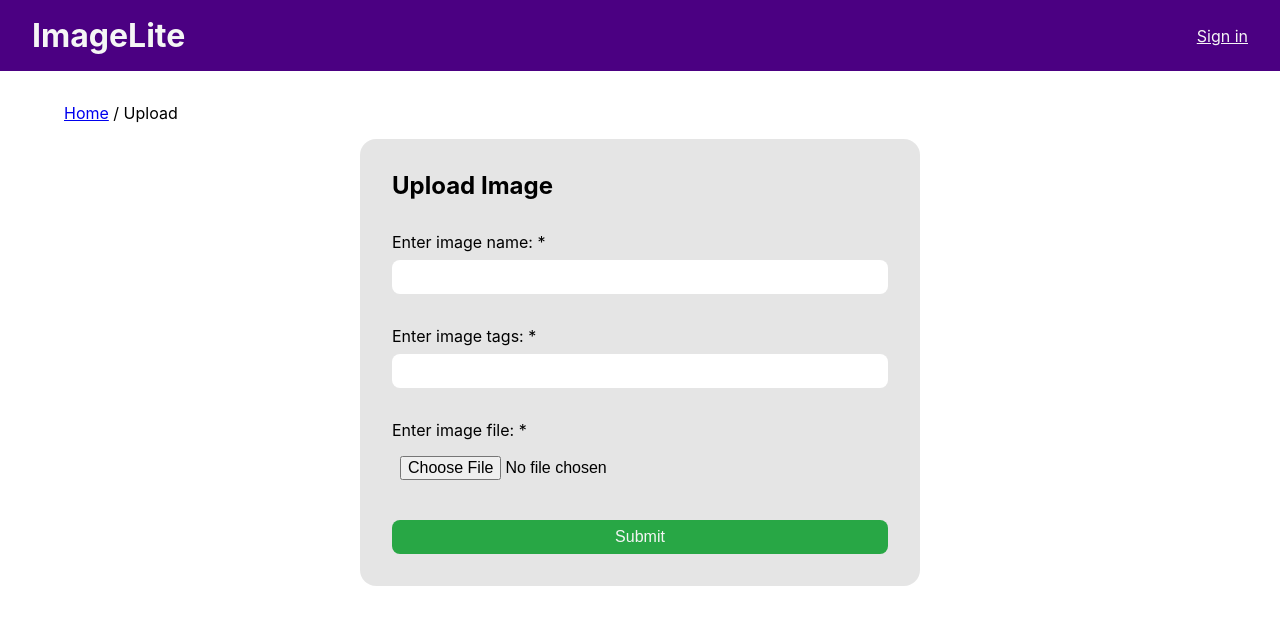
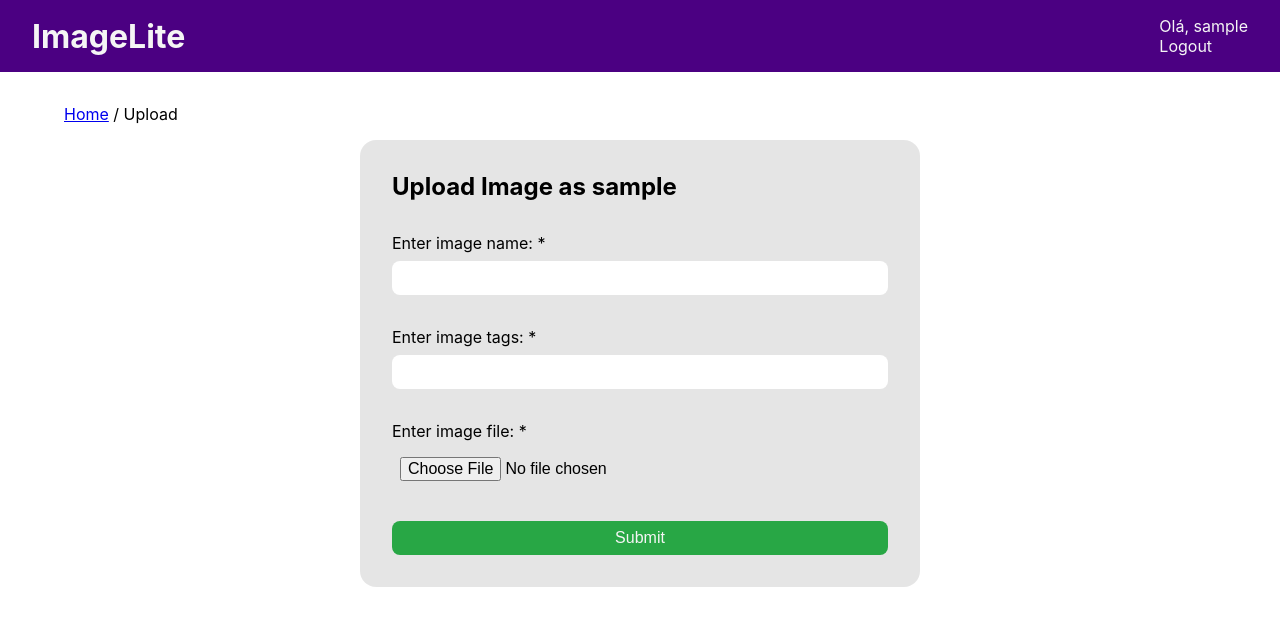
Before and after one commit to lbc354/imagelite-frontend, a React (Create React App) app: page /upload in a window 1280 px wide. Shown: the top 626 px of the page. Built offline with nearby package versions, Linux system fonts and the light colour scheme; sample sign-in values are in the browser's storage; the HTML template or start-up script is replaced by a standard one.

Commit message:
ajustando contexto persistindo token

```diff
--- a/src/contexts/AuthContext.jsx
+++ b/src/contexts/AuthContext.jsx
@@ -4,24 +4,31 @@
 export const AuthContext = createContext();
 
 export const AuthProvider = ({ children }) => {
-    const [token, setToken] = useState(null);
-    const [decodedToken, setDecodedToken] = useState(null);
 
-    const convertTokenToDecodedToken = () => {
+    const [token, setToken] = useState(() => {
+        return localStorage.getItem('token') || null;
+    });
+
+    const [decodedToken, setDecodedToken] = useState(() => {
+        const storedToken = localStorage.getItem('token');
+        return storedToken ? jwtDecode(storedToken) : null;
+    });
+
+    useEffect(() => {
         if (token) {
+            // Salva o token no localStorage sempre que ele for atualizado
+            localStorage.setItem('token', token);
             const tokenDecoded = jwtDecode(token);
             setDecodedToken(tokenDecoded);
         } else {
-            setDecodedToken(null); // limpa o token decodificado se o token for removido
+            // Remove o token do localStorage se o token for removido do estado
+            localStorage.removeItem('token');
+            setDecodedToken(null);
         }
-    };
-
-    useEffect(() => {
-        convertTokenToDecodedToken();
     }, [token]);
 
     return (
-        <AuthContext.Provider value={{ token, setToken, decodedToken, setDecodedToken }}>
+        <AuthContext.Provider value={{ token, setToken, decodedToken }}>
             {children}
         </AuthContext.Provider>
     );
--- a/src/layouts/Header.jsx
+++ b/src/layouts/Header.jsx
@@ -1,9 +1,16 @@
 import React, { useContext } from 'react';
-import { Link } from 'react-router-dom';
+import { Link, useNavigate } from 'react-router-dom';
 import { AuthContext } from '../contexts/AuthContext';
 
 export default function Header() {
-    const { decodedToken } = useContext(AuthContext);
+    const { decodedToken, setToken } = useContext(AuthContext);
+    const navigate = useNavigate();
+
+    function logout() {
+        setToken(null)
+        localStorage.removeItem('token');
+        return navigate('/login');
+    };
 
     return (
         <header className='header'>
@@ -13,7 +20,10 @@
 
             {decodedToken
                 ?
-                <span>Olá, {decodedToken.username}</span>
+                <div>
+                    <span style={{ display: 'block' }}>Olá, {decodedToken.username}</span>
+                    <span onClick={logout}>Logout</span>
+                </div>
                 :
                 <Link to={'/login'} style={{ color: 'whitesmoke' }}>
                     <span>Sign in</span>
--- a/src/pages/AddImage.jsx
+++ b/src/pages/AddImage.jsx
@@ -1,9 +1,11 @@
-import React, { useState } from 'react';
+import React, { useContext, useState } from 'react';
 import axios from 'axios';
 import { Link } from 'react-router-dom';
 import { toast } from 'react-toastify';
+import { AuthContext } from '../contexts/AuthContext';
 
 export default function AddImage() {
+    const { decodedToken } = useContext(AuthContext);
 
     const [loading, setLoading] = useState(false);
     // const [errorMsgs, setErrorMsgs] = useState([]);
@@ -80,7 +82,7 @@
             <span className='nav-pages'><Link to="/">Home</Link> / Upload</span>
 
             <form onSubmit={handleSubmit}>
-                <h2>Upload Image</h2>
+                <h2>Upload Image as {decodedToken.username}</h2>
 
                 <div className="campo">
                     <label htmlFor="name">Enter image name: *</label>
--- a/src/routes/PrivateRoute.jsx
+++ b/src/routes/PrivateRoute.jsx
@@ -1,8 +1,9 @@
-import React from 'react';
+import React, { useContext } from 'react';
 import { Navigate } from "react-router-dom";
+import { AuthContext } from '../contexts/AuthContext';
 
 export default function PrivateRoute({ children }) {
-    const token = localStorage.getItem('token')
+    const { token } = useContext(AuthContext);
 
     // tem que criar uma função para validar token no back
 
```
Also changed, not shown: src/App.js (+22 -4 lines).
